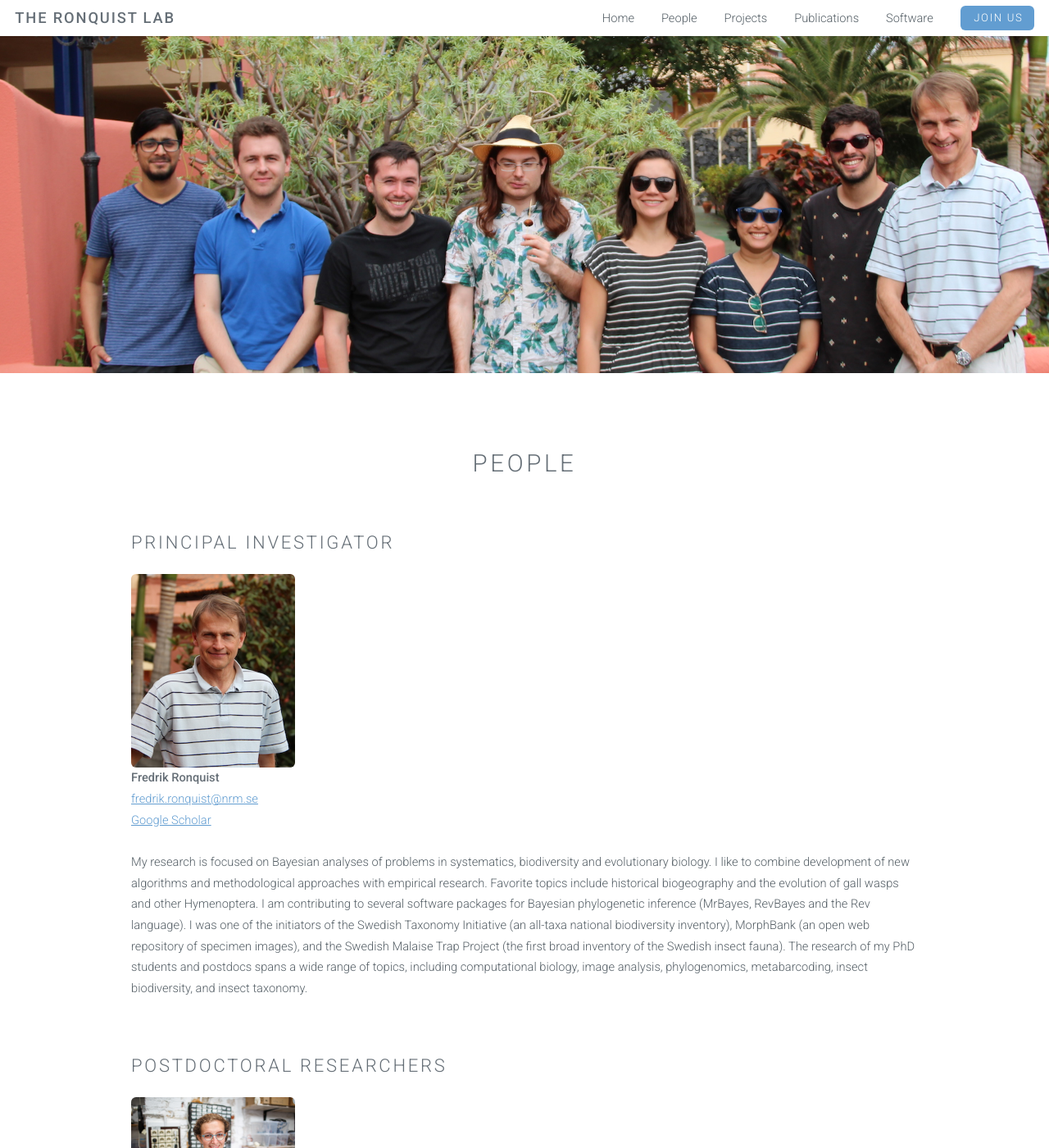
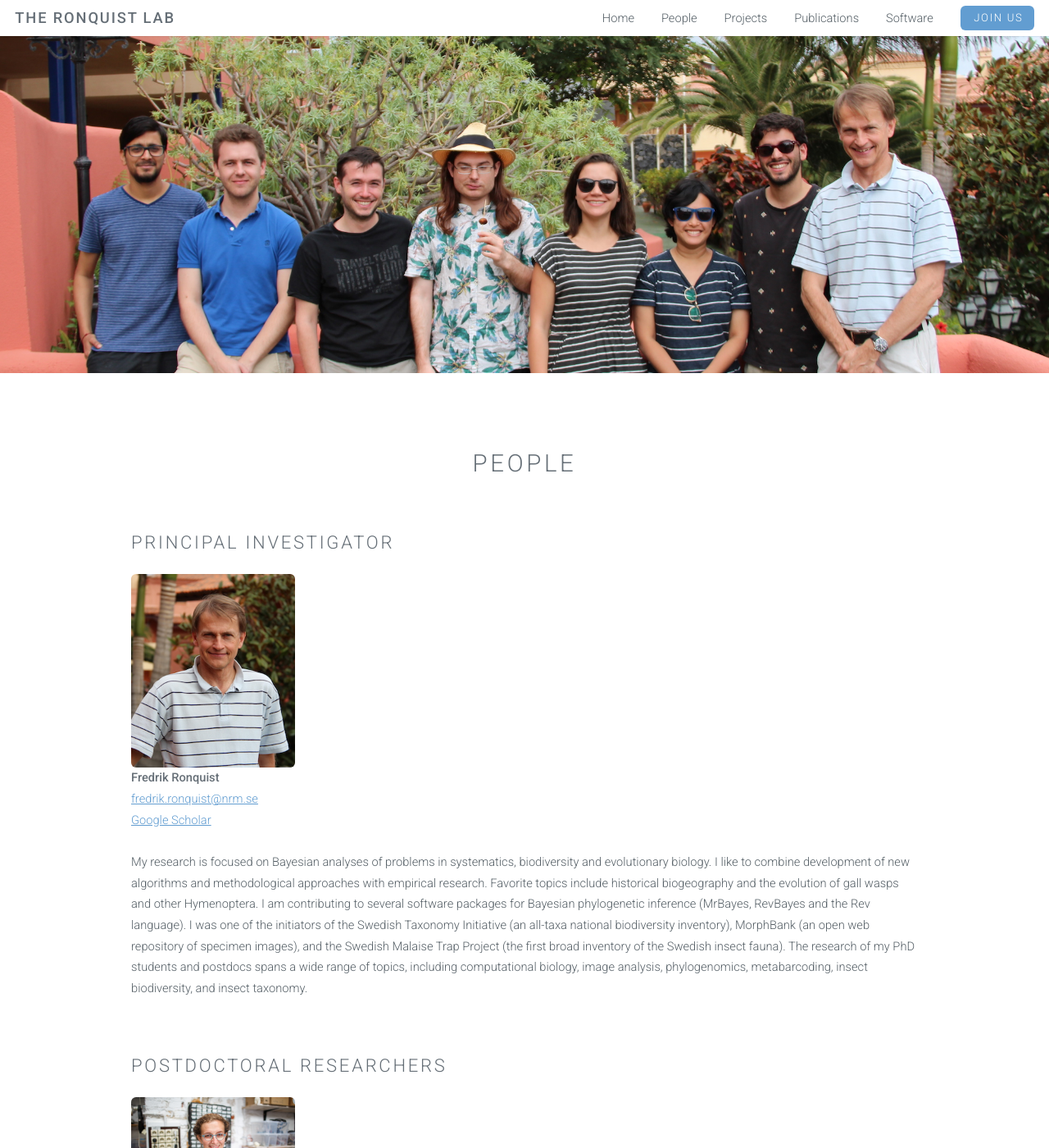
Before and after one commit to ronquistlab/ronquistlab.github.io, a Jekyll site: the page built from people.html, in a window 1280 px wide and 1400 px high. Shown: the whole window at 82% size. Built offline with Jekyll 4.4.1, drawn with Linux system fonts in a browser that asks for light colours.

```diff
--- a/css/style.css
+++ b/css/style.css
@@ -1028,9 +1028,7 @@
     padding: 14em 0;
     text-align: center;
     position: relative;
-			    width: 1400px;
-			    margin-left: auto;
-			    margin-right: auto;
+
 }
 
 
@@ -1045,9 +1043,7 @@
     padding: 14em 0;
     text-align: center;
     position: relative;
-			    width: 1400px;
-			    margin-left: auto;
-			    margin-right: auto;
+
 }
 
 #banner-projects {
```
Lines whose indentation alone changed are shown as unchanged.
